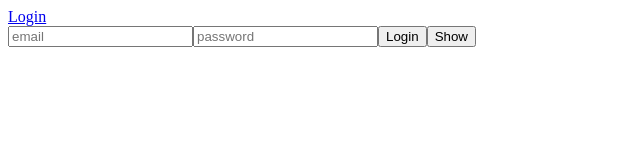
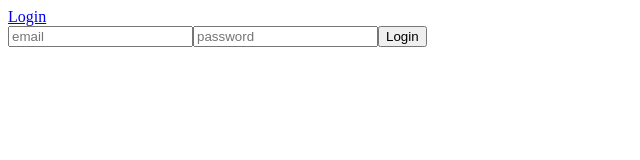
Before and after one commit to Aditya77kushwaha/todo-mern, a React (Create React App) app in the folder client/: page /login in a window 1280 px wide. Shown: the top 160 px of the page, without its empty margins (0-640 px from the left). Built offline with nearby package versions, Linux system fonts and the light colour scheme.

Commit message:
removes redundant code

```diff
--- a/client/src/components/header/Header.jsx
+++ b/client/src/components/header/Header.jsx
@@ -7,7 +7,7 @@ const Header = ({ client, setclient }) => {
     <div>
       {client?.username ? (
         <>
-          <p>"Hi " {client?.username}</p>
+          <p>Hi {client?.username}</p>
           <button
             onClick={() => {
               localStorage.clear();
--- a/client/src/pages/login/Login.jsx
+++ b/client/src/pages/login/Login.jsx
@@ -65,14 +65,6 @@ const Login = ({ client, setclient }) => {
           </>
         )}
       </button>
-      <button
-        className="show"
-        onClick={() => {
-          console.log("user is ", client);
-        }}
-      >
-        Show
-      </button>
     </div>
   );
 };
```
